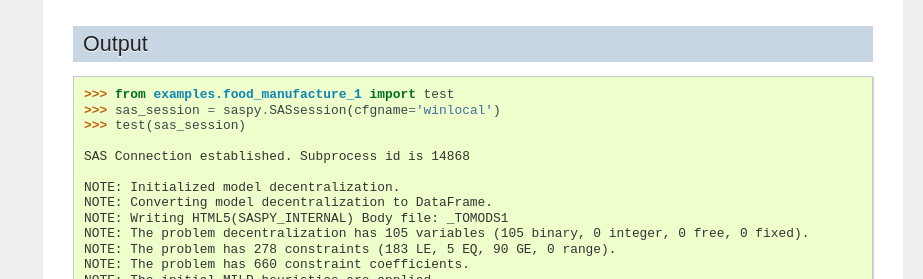
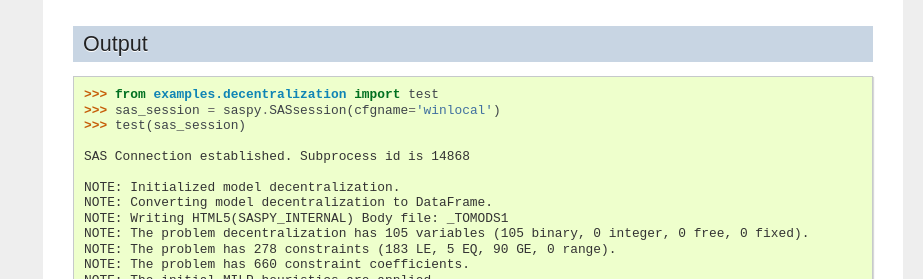
Before and after one commit to sassoftware/sasoptpy, a Sphinx documentation site: the page built from doc/examples/decentralization_saspy.rst, in a window 1280 px wide and 900 px high, cut to the strip 275-554 px from the top of the window. Shown: the whole strip, without its empty margins (357-1280 px from the left). Built offline with Sphinx 7.4.7, drawn with Linux system fonts in a browser that asks for light colours; formulas are drawn with MathJax 3.

Commit message:
Fixed typo

```diff
--- a/doc/examples/decentralization_saspy.rst
+++ b/doc/examples/decentralization_saspy.rst
@@ -14,7 +14,7 @@ Output
 
 .. code-block:: python
 
-   >>> from examples.food_manufacture_1 import test
+   >>> from examples.decentralization import test
    >>> sas_session = saspy.SASsession(cfgname='winlocal')
    >>> test(sas_session)
 
```
